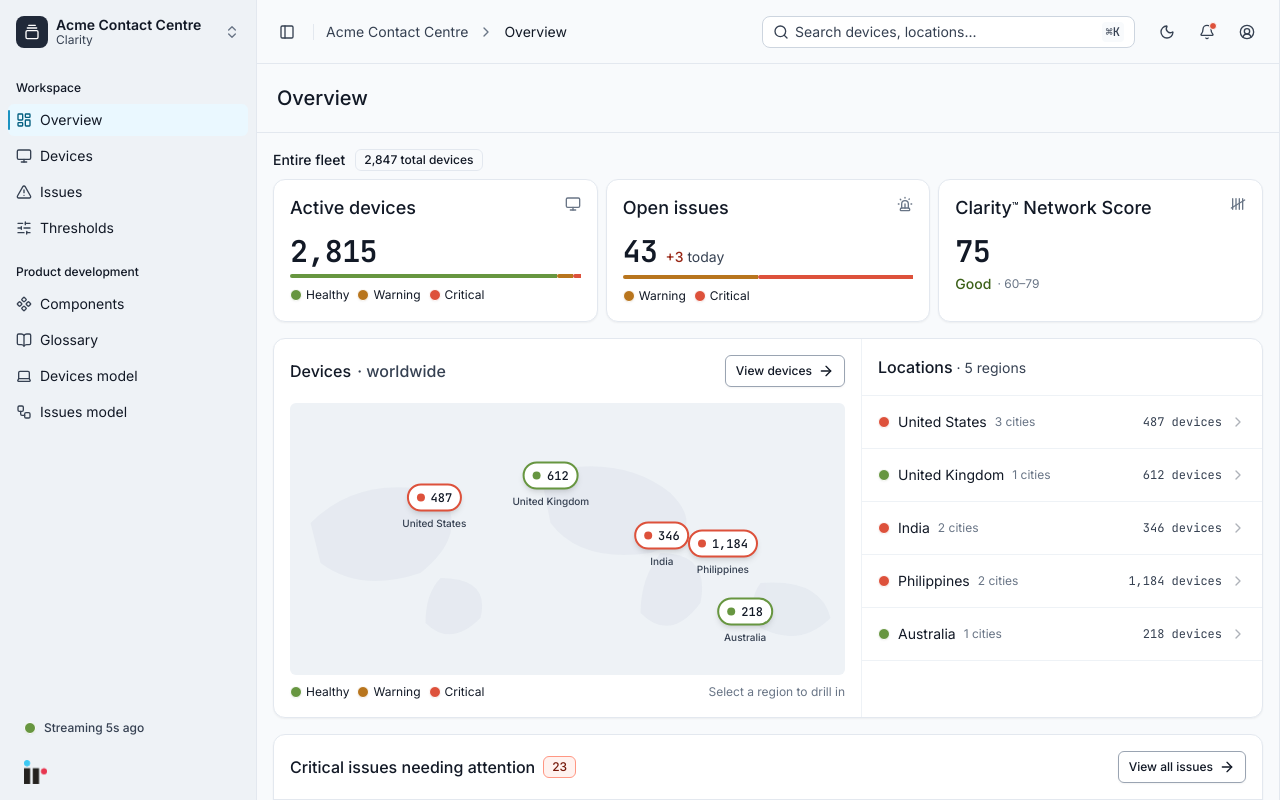
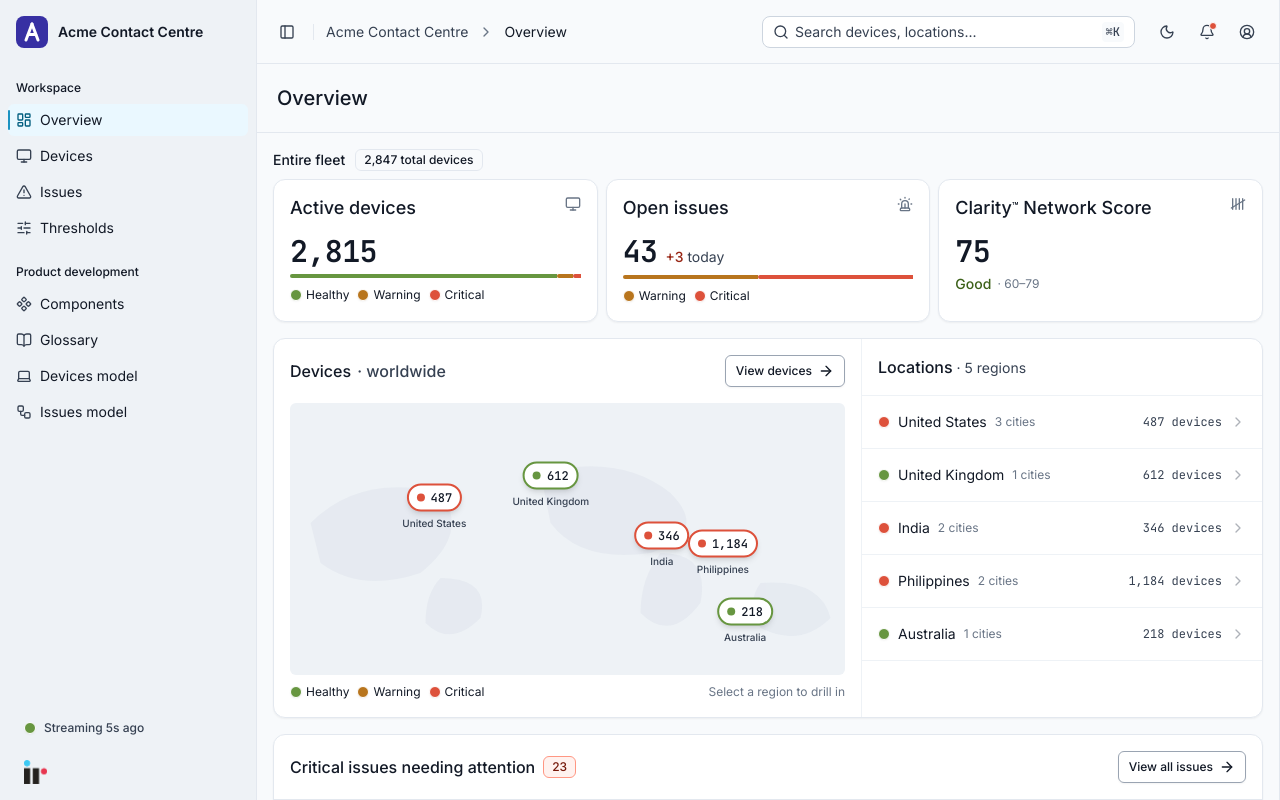
Before and after one commit to mynameiseeyern/Clarion-prototype, a React (Vite) app: page / in a window 1280 px wide. Built offline with nearby package versions, Linux system fonts and the light colour scheme.

Commit message:
Update sidebar

```diff
--- a/src/components/dashboard/AdminSidebar.tsx
+++ b/src/components/dashboard/AdminSidebar.tsx
@@ -1,6 +1,19 @@
-import { GalleryVerticalEnd, ChevronsUpDown } from "lucide-react"
 import { fleet } from "@/data/dashboard"
 import { adminNavItems, adminDocNavItems, type NavItem, type PageId } from "@/nav"
+
+// Acme Contact Centre brand monogram (placeholder customer logo).
+function CompanyLogo() {
+  return (
+    <svg viewBox="0 0 32 32" className="size-8 shrink-0" aria-hidden="true">
+      <rect width="32" height="32" rx="8" fill="#3730A3" />
+      <g stroke="#fff" strokeWidth="3" strokeLinecap="round" strokeLinejoin="round" fill="none">
+        <path d="M16 8 L10 24" />
+        <path d="M16 8 L22 24" />
+        <path d="M12.4 18.6 H19.6" />
+      </g>
+    </svg>
+  )
+}
 
 /**
  * Sidebar for the Administration experience. Same chrome as the Fleet sidebar
@@ -17,18 +30,10 @@ export function AdminSidebar({
 }) {
   return (
     <aside className="flex h-full w-64 shrink-0 flex-col" style={{ background: "var(--bg-sidebar)" }}>
-      {/* Header — org switcher */}
+      {/* Header — org brand */}
       <div className="flex h-16 items-center px-2">
-        <button
-          type="button"
-          className="flex w-full items-center gap-2 rounded-md p-2 transition-colors hover:bg-[var(--bg-neutral-subtle-hovered)]"
-        >
-          <span
-            className="flex size-8 shrink-0 items-center justify-center rounded-lg"
-            style={{ background: "var(--bg-neutral-emphasis)", color: "var(--fg-on-neutral-emphasis)" }}
-          >
-            <GalleryVerticalEnd className="size-4" />
-          </span>
+        <div className="flex w-full items-center gap-2.5 p-2">
+          <CompanyLogo />
           <span className="flex min-w-px flex-1 flex-col items-start gap-0.5 text-left">
             <span className="w-full truncate text-sm font-semibold leading-none" style={{ color: "var(--fg-neutral-emphasis)" }}>
               {fleet.workspace}
@@ -37,8 +42,7 @@ export function AdminSidebar({
               Administration
             </span>
           </span>
-          <ChevronsUpDown className="size-4 shrink-0" style={{ color: "var(--fg-neutral-subtle)" }} />
-        </button>
+        </div>
       </div>
 
       {/* Content — admin nav + shared docs */}
--- a/src/components/dashboard/Sidebar.tsx
+++ b/src/components/dashboard/Sidebar.tsx
@@ -1,6 +1,19 @@
-import { GalleryVerticalEnd, ChevronsUpDown } from "lucide-react"
 import { fleet } from "@/data/dashboard"
 import { navItems, devNavItems, type NavItem, type PageId } from "@/nav"
+
+// Acme Contact Centre brand monogram (placeholder customer logo).
+function CompanyLogo() {
+  return (
+    <svg viewBox="0 0 32 32" className="size-8 shrink-0" aria-hidden="true">
+      <rect width="32" height="32" rx="8" fill="#3730A3" />
+      <g stroke="#fff" strokeWidth="3" strokeLinecap="round" strokeLinejoin="round" fill="none">
+        <path d="M16 8 L10 24" />
+        <path d="M16 8 L22 24" />
+        <path d="M12.4 18.6 H19.6" />
+      </g>
+    </svg>
+  )
+}
 
 export function Sidebar({
   active,
@@ -16,28 +29,14 @@ export function Sidebar({
       className="flex h-full w-64 shrink-0 flex-col"
       style={{ background: "var(--bg-sidebar)" }}
     >
-      {/* Header — workspace switcher */}
+      {/* Header — workspace brand */}
       <div className="flex h-16 items-center px-2">
-        <button
-          type="button"
-          className="flex w-full items-center gap-2 rounded-md p-2 transition-colors hover:bg-[var(--bg-neutral-subtle-hovered)]"
-        >
-          <span
-            className="flex size-8 shrink-0 items-center justify-center rounded-lg"
-            style={{ background: "var(--bg-neutral-emphasis)", color: "var(--fg-on-neutral-emphasis)" }}
-          >
-            <GalleryVerticalEnd className="size-4" />
+        <div className="flex w-full items-center gap-2.5 p-2">
+          <CompanyLogo />
+          <span className="min-w-px flex-1 truncate text-sm font-semibold" style={{ color: "var(--fg-neutral-emphasis)" }}>
+            {fleet.workspace}
           </span>
-          <span className="flex min-w-px flex-1 flex-col items-start gap-0.5 text-left">
-            <span className="w-full truncate text-sm font-semibold leading-none" style={{ color: "var(--fg-neutral-emphasis)" }}>
-              {fleet.workspace}
-            </span>
-            <span className="w-full truncate text-xs leading-none" style={{ color: "var(--fg-neutral-muted)" }}>
-              {fleet.product}
-            </span>
-          </span>
-          <ChevronsUpDown className="size-4 shrink-0" style={{ color: "var(--fg-neutral-subtle)" }} />
-        </button>
+        </div>
       </div>
 
       {/* Content — nav */}
```
